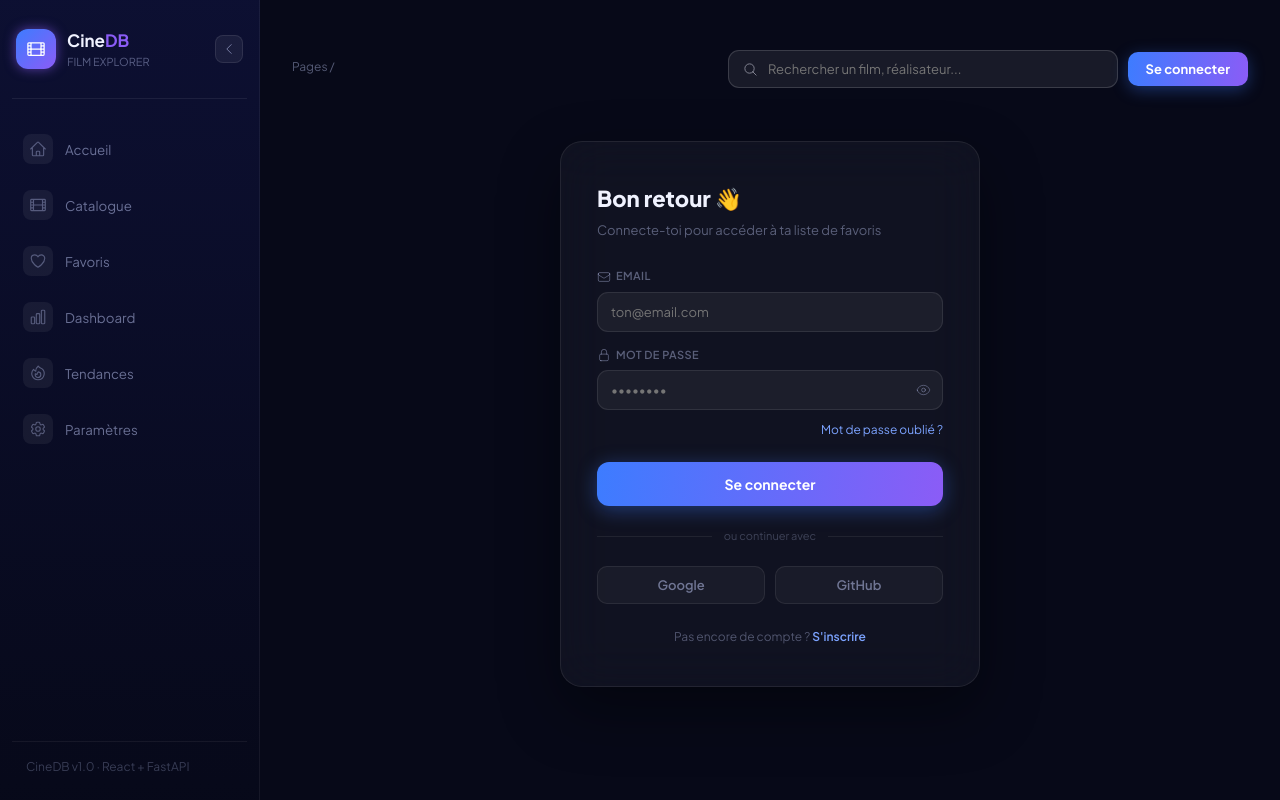
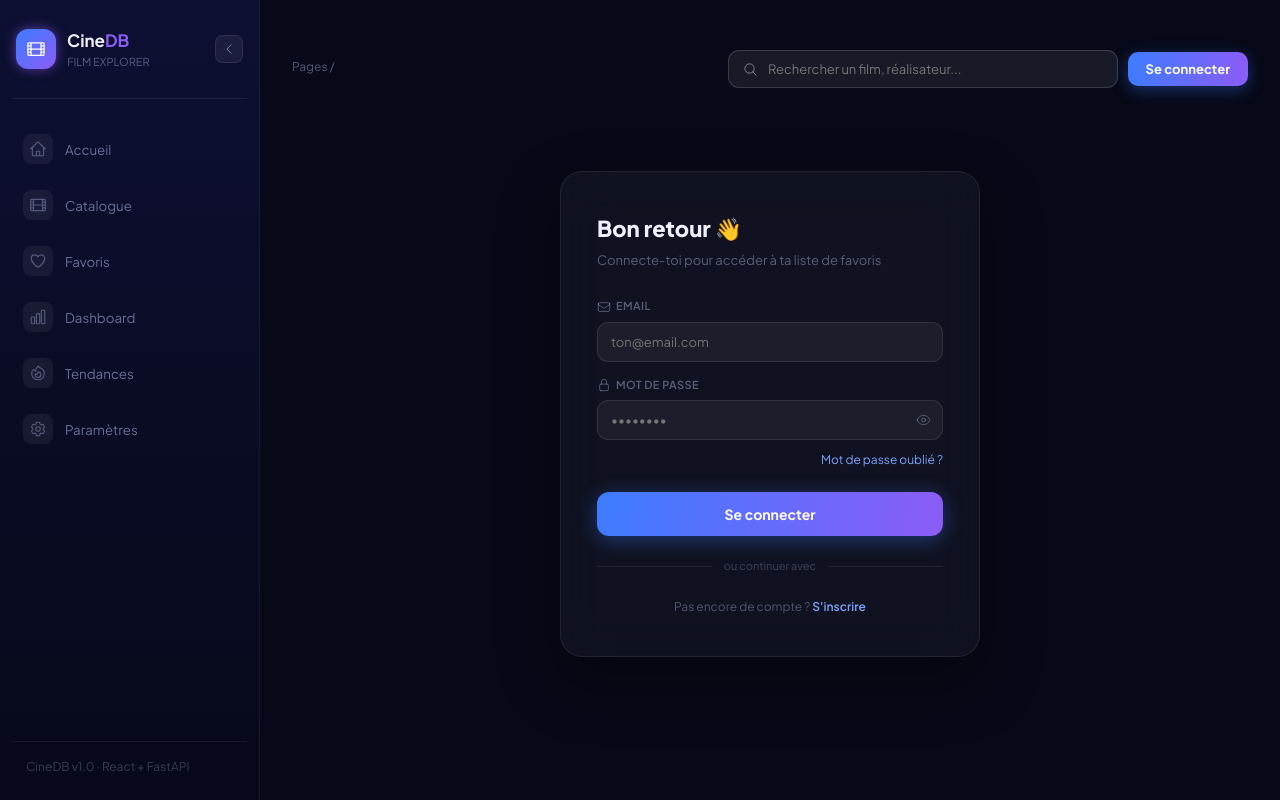
Before and after one commit to ndeyeawadieme0611-pro/film-catalog, a React (Vite) app in the folder frontend/: page / in a window 1280 px wide. Both pictures are taken after a click on the button "Se connecter". Built offline with nearby package versions, Linux system fonts and the light colour scheme; no server answers.

Commit message:
feat: remove bouton google and github

```diff
--- a/frontend/src/pages/LoginPage.jsx
+++ b/frontend/src/pages/LoginPage.jsx
@@ -207,27 +207,6 @@
           />
         </div>
 
-        <div style={{ display: "flex", gap: "10px" }}>
-          {["Google", "GitHub"].map((name) => (
-            <button
-              key={name}
-              style={{
-                flex: 1,
-                padding: "10px",
-                background: "rgba(255,255,255,0.04)",
-                border: "1px solid rgba(255,255,255,0.08)",
-                borderRadius: "10px",
-                color: "rgba(200,210,255,0.5)",
-                fontSize: "13px",
-                fontWeight: "600",
-                cursor: "pointer",
-              }}
-            >
-              {name}
-            </button>
-          ))}
-        </div>
-
         <div
           style={{
             textAlign: "center",
```
